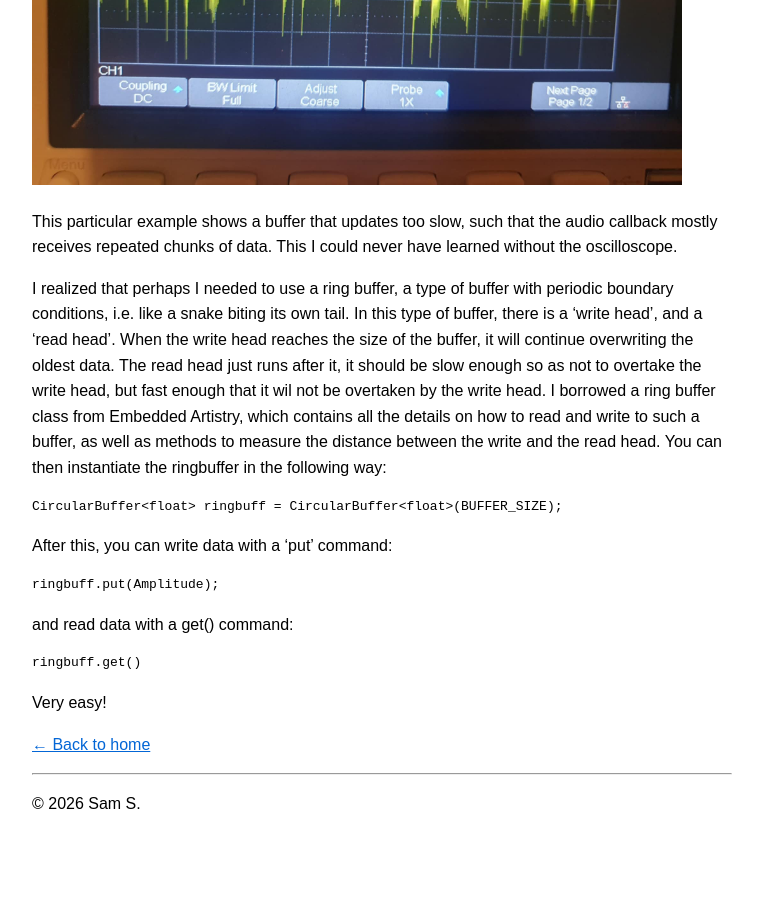
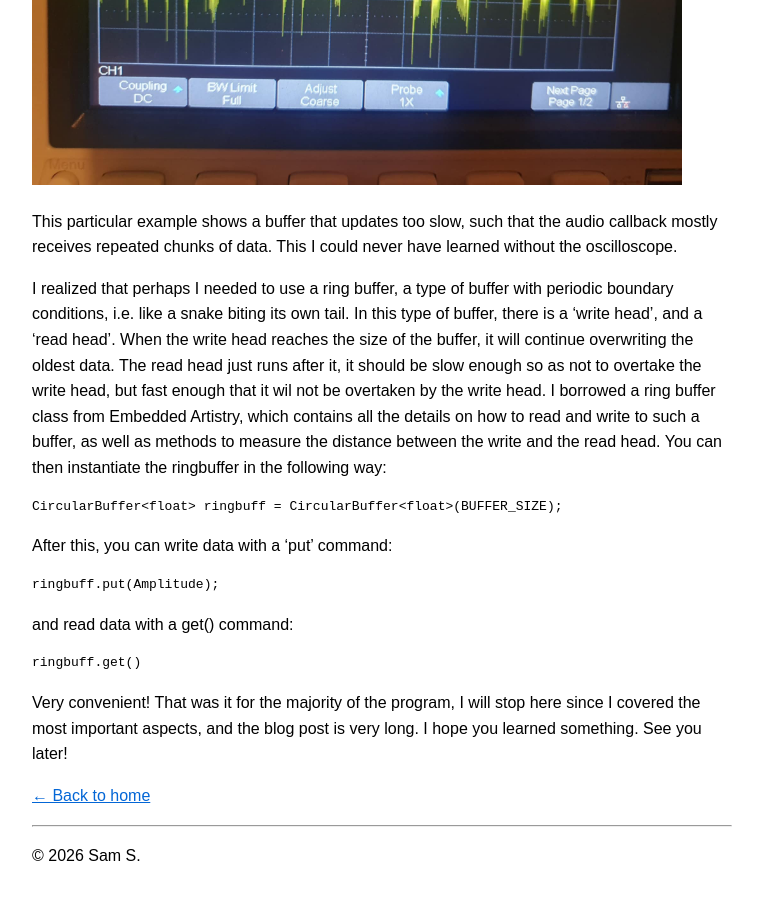
Before and after one commit to samman350/samman350.github.io, a Jekyll site: the page built from _posts/2026-02-16-string-simulation.md, in a window 1280 px wide and 900 px high, scrolled down 7078 px. Shown: the whole window, without its empty margins (258-1021 px from the left). Built offline with Jekyll 4.4.1, drawn with Linux system fonts in a browser that asks for light colours; formulas are drawn with MathJax 3; before the commit the page ends 7927 px from its top, so only the background shows below that.

Commit message:
Update 2026-02-16-string-simulation.md

```diff
--- a/_posts/2026-02-16-string-simulation.md
+++ b/_posts/2026-02-16-string-simulation.md
@@ -176,4 +176,5 @@ and read data with a get() command:
 
 	ringbuff.get()
 
-Very easy!
+Very convenient!
+That was it for the majority of the program, I will stop here since I covered the most important aspects, and the blog post is very long. I hope you learned something. See you later!
```
